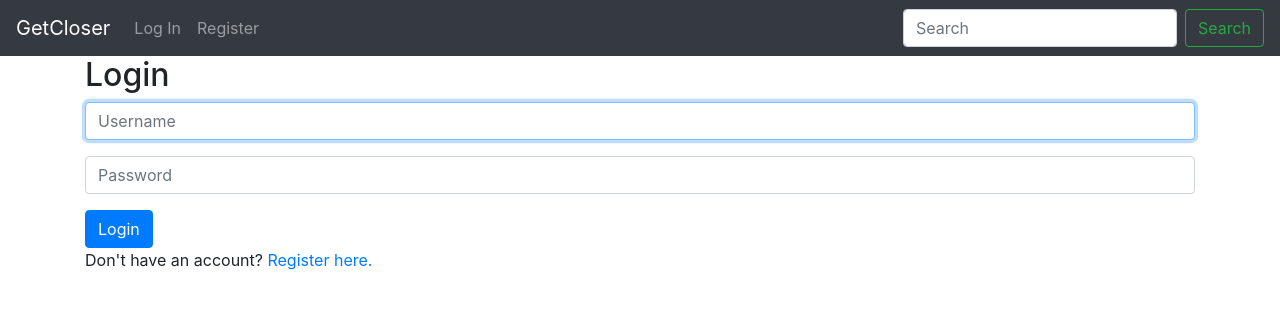
After one commit to AhmedElghrbawy/GetCloser, a Django app: page /login in a window 1280 px wide. The commit adds this page. Shown: the top 309 px of the page. Run offline with Django 3.2, Linux system fonts and the light colour scheme.

Commit message:
login finished

```diff
--- a/friendship/templates/friendship/layout.html
+++ b/friendship/templates/friendship/layout.html
@@ -20,7 +20,7 @@
           <ul class="navbar-nav mr-auto">
               {% if user.is_authenticated %}
                     <li class="nav-item active">
-                    <a class="nav-link" href="#">Profile <span class="sr-only">(current)</span></a>
+                    <a class="nav-link" href="#">{{  user.username }} <span class="sr-only">(current)</span></a>
                     </li>
                     <li class="nav-item">
                         <a class="nav-link" href="{% url 'logout' %}">Log Out</a>
@@ -52,7 +52,8 @@
           </form>
         </div>
       </nav>
-
+      {% block body %}
+      {% endblock %}
 
 
 
--- /dev/null
+++ b/friendship/templates/friendship/login.html
@@ -0,0 +1,26 @@
+{% extends "friendship/layout.html" %}
+
+{% block body %}
+    <div class="container">
+        <h2>Login</h2>
+
+        {% if message %}
+            <div>{{ message }}</div>
+        {% endif %}
+
+        <form action="{% url 'login' %}" method="post">
+            {% csrf_token %}
+            <div class="form-group">
+                <input autofocus class="form-control" type="text" name="username" placeholder="Username">
+            </div>
+            <div class="form-group">
+                <input class="form-control" type="password" name="password" placeholder="Password">
+            </div>
+            <input class="btn btn-primary" type="submit" value="Login">
+        </form>
+
+        Don't have an account? <a href="{% url 'register' %}">Register here.</a>
+    </div>
+
+
+{% endblock %}
```
Also changed, not shown: friendship/templates/friendship/register.html (added).
